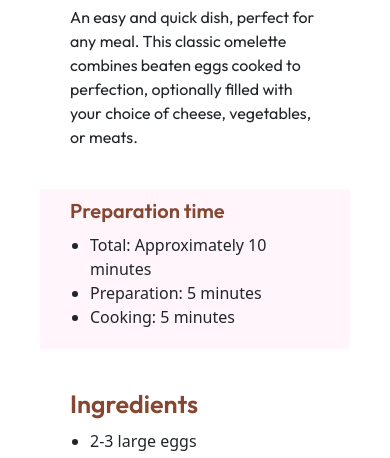
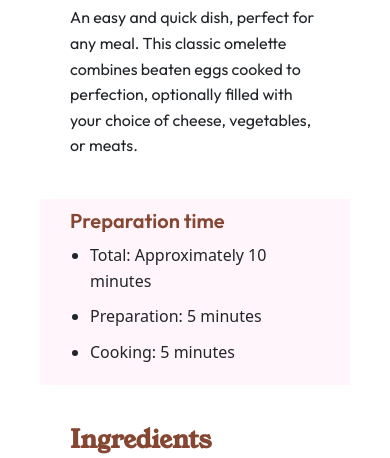
Before and after one commit to bassemhlmy/recipe-page-main, a plain HTML site: page index.html in a window 390 px wide. Shown: the part 295-753 px from the top of the page. Drawn offline with nearby package versions, Linux system fonts and the light colour scheme.

Commit message:
Refactor style.css formatting and tweaks
Reformat style.css for consistency and apply small style improvements:

- Normalize @font-face formatting and fix font-weight values (Outfit range simplified to 400 700).
- Add comments and standardize CSS custom properties in :root (use --variable names).
- Improve layout/typography: set body line-height, ensure img is display:block, add li spacing, and set p>strong selector spacing.
- Tweak article/.recipe margins and padding; add .time h2 font-family.
- Clean up selector spacing and indentation, and fix media query image and recipe rules for large screens.

These are primarily style/formatting changes to improve maintainability and correct minor layout/typography issues.

```diff
--- a/style.css
+++ b/style.css
@@ -6,124 +6,134 @@
     font-style: normal;
     font-display: swap;
 }
+
 @font-face {
     font-family: "Outfit";
     src: url("./fonts/Outfit-VariableFont_wght.woff2") format("woff2"),
         url("./fonts/Outfit-VariableFont_wght.woff") format("woff");
-    font-weight: 400  600 700;
+    font-weight: 400 700;
     font-style: normal;
     font-display: swap;
 }
 
 
 
-:root{
+:root {
+    /* Neutral */
     --White: hsl(0, 0%, 100%);
     --Stone-100: hsl(30, 54%, 90%);
     --Stone-150: hsl(30, 18%, 87%);
     --Stone-600: hsl(30, 10%, 34%);
     --Stone-900: hsl(24, 5%, 18%);
+
+    /* Primary */
     --Brown-800: hsl(14, 45%, 36%);
     --Rose-800: hsl(332, 51%, 32%);
     --Rose-50: hsl(330, 100%, 98%);
 }
 
-html{
+html {
     font-size: 62.5%;
 }
 
-body{
+body {
     background-color: var(--Rose-50);
     font-size: 1.6rem;
+    line-height: 1.6;
 }
 
-img{
+img {
     width: 100%;
+    display: block;
 }
 
-h1,h2{
+h1,
+h2 {
     font-family: "Young Serif";
 }
 
-h1{
+h1 {
     font-size: 3rem;
     margin-bottom: 1rem;
 }
 
-h2{
-    font-family: "outfit";
+h2 {
     font-size: 2.5rem;
     font-weight: 600;
     color: var(--Brown-800);
     margin-bottom: 1rem;
 }
 
-p{
+p {
     font-family: "Outfit";
 }
 
+li{
+    margin-bottom: 1rem;
+}
 
-main{
+
+main {
     display: flex;
     justify-content: center;
 }
 
 
-article{
-    margin-bottom: 2rem;
-    padding:0 3rem;
+article {
     margin: 4rem;
+    padding: 0 3rem;
 }
 
-.recipe{
-    width:100%;
+.recipe {
+    width: 100%;
     max-width: 70rem;
     background-color: var(--White);
 }
-.time{
+
+.time {
     background-color: var(--Rose-50);
     padding: 1rem 3rem;
 }
 
-.time h2{
+.time h2 {
+    font-family: "Outfit";
     font-size: 2rem;
 }
 
-td:last-child{
+td:last-child {
     font-weight: 700;
     color: var(--Brown-800);
 }
 
-.instructions li::marker{
+.instructions li::marker {
     font-size: 1.8rem;
     font-weight: 700;
     color: var(--Brown-800);
 
 }
 
-p > strong {
+p>strong {
     font-weight: 700;
 }
 
-li p{
+li p {
     margin-left: 1rem;
 }
 
-.attribution{
+.attribution {
     font-size: 2rem;
     font-weight: 600;
 }
 
 @media screen and (min-width: 1400px) {
-  img{
-    display: block;
+    img {
         max-width: 90%;
-    margin:auto;
+        margin: auto;
         padding: 3rem;
         border-radius: 5rem;
     }
 
-  .recipe{
+    .recipe {
         margin-top: 10rem;
     }
 }
```
Lines whose indentation alone changed are shown as unchanged.
